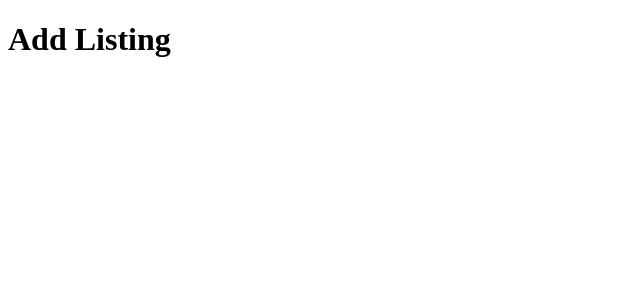
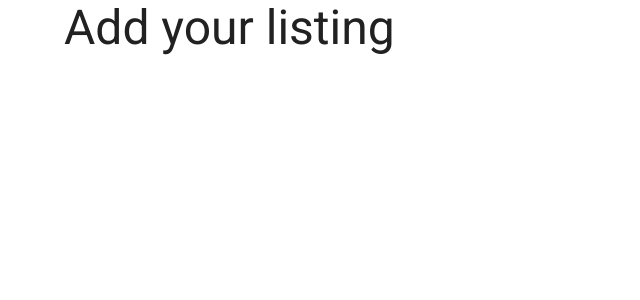
Before and after one commit to mttrchrds/add-listing, a React (Vite) app: page / in a window 1280 px wide. Shown: the top 300 px of the page, without its empty margins (0-640 px from the left). Built offline with nearby package versions, Linux system fonts and the light colour scheme.

Commit message:
Adds MUI boilerplate.

```diff
--- a/package.json
+++ b/package.json
@@ -10,6 +10,11 @@
     "preview": "vite preview"
   },
   "dependencies": {
+    "@emotion/react": "^11.13.0",
+    "@emotion/styled": "^11.13.0",
+    "@fontsource/roboto": "^5.0.14",
+    "@mui/icons-material": "^5.16.6",
+    "@mui/material": "^5.16.6",
     "react": "^18.3.1",
     "react-dom": "^18.3.1"
   },
--- a/src/App.tsx
+++ /dev/null
@@ -1,5 +0,0 @@
-function App() {
-  return <h1>Add Listing</h1>;
-}
-
-export default App;
--- a/src/main.tsx
+++ b/src/main.tsx
@@ -1,9 +1,14 @@
-import React from "react";
 import ReactDOM from "react-dom/client";
-import App from "./App.tsx";
+import AddListing from "./pages/add_listing";
+import CssBaseline from "@mui/material/CssBaseline";
+import "@fontsource/roboto/300.css";
+import "@fontsource/roboto/400.css";
+import "@fontsource/roboto/500.css";
+import "@fontsource/roboto/700.css";
 
 ReactDOM.createRoot(document.getElementById("root")!).render(
-  <React.StrictMode>
-    <App />
-  </React.StrictMode>
+  <>
+    <CssBaseline />
+    <AddListing />
+  </>
 );
--- /dev/null
+++ b/src/pages/add_listing/index.tsx
@@ -0,0 +1,24 @@
+import Container from "@mui/material/Container";
+import Typography from "@mui/material/Typography";
+import Grid from "@mui/material/Unstable_Grid2";
+
+function AddListing() {
+  return (
+    <Container>
+      <Grid container spacing={2}>
+        <Grid xs={12}>
+          <Typography variant="h3" gutterBottom>
+            Add your listing
+          </Typography>
+        </Grid>
+        <Grid container xs={12} spacing={2}>
+          <Grid xs>&nbsp;</Grid>
+          <Grid xs={8}></Grid>
+          <Grid xs>&nbsp;</Grid>
+        </Grid>
+      </Grid>
+    </Container>
+  );
+}
+
+export default AddListing;
```
Also changed, not shown: 1 other file (tests, documents, lock files or other folders).
